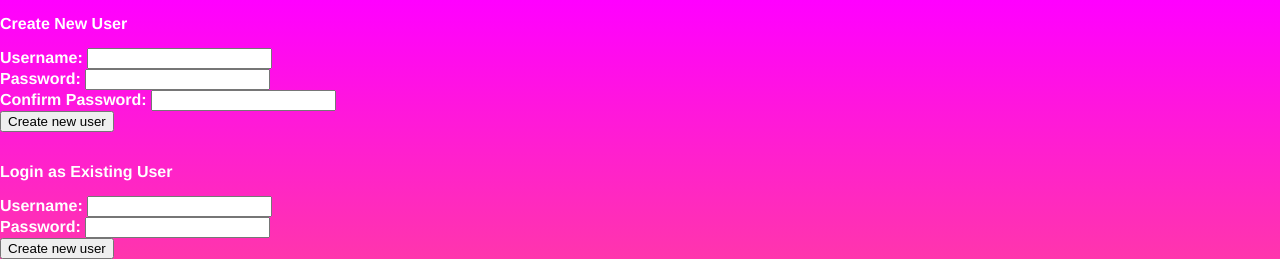
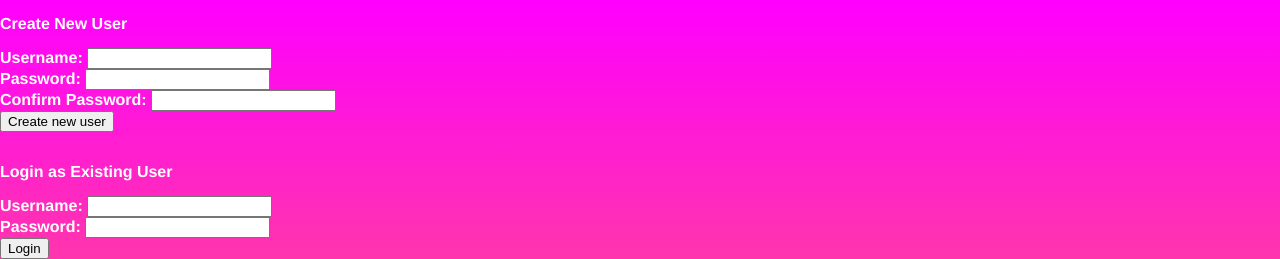
Before and after one commit to wwick/news-website, a PHP site: page /homepage.php in a window 1280 px wide. Shown: the top 259 px of the page. Run offline with PHP 8.4, Linux system fonts and the light colour scheme; data that the repository does not hold is empty.

Commit message:
homepage tidied up

```diff
--- a/homepage.php
+++ b/homepage.php
@@ -46,8 +46,9 @@
 			<form action=\"login.php\" method=\"POST\">
 				Username: <input type=\"text\" name=\"user\"><br>
 				Password: <input type=\"password\" name=\"password\"><br>
-				<input type=\"submit\" value=\"Create new user\"><br>
+				<input type=\"submit\" value=\"Login\"><br>
 			</form>
+			<br>
 			";
 
 		}
```
